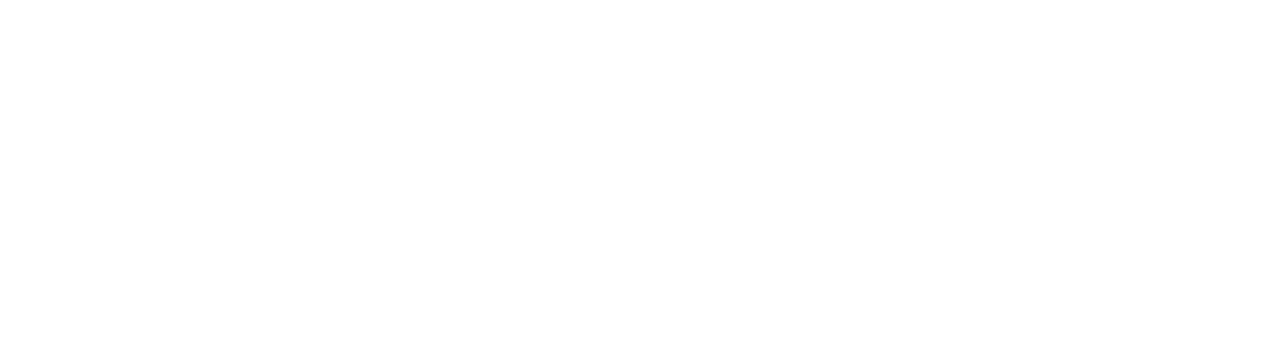
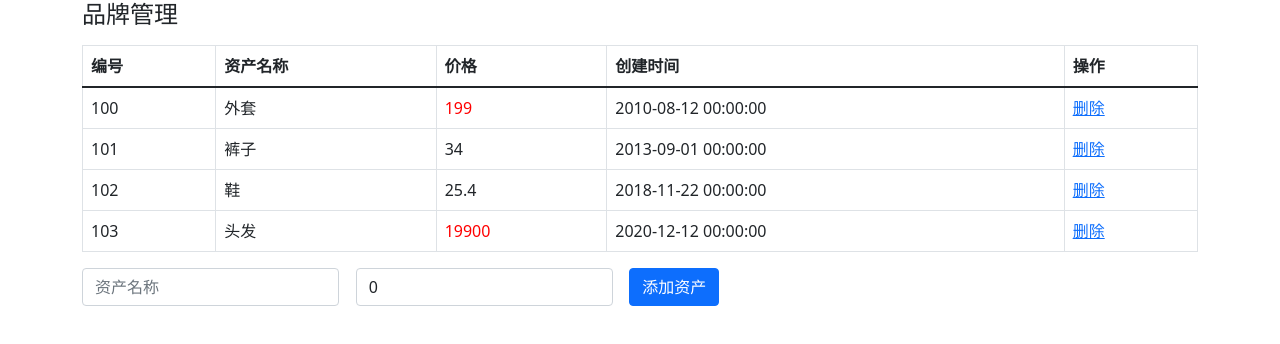
Before and after one commit to Disney-Princesses/Vue-day4, a Vue app: page / in a window 1280 px wide. Shown: the top 344 px of the page. Built offline with nearby package versions, Linux system fonts and the light colour scheme.

Commit message:
完成了品牌管理案例中的vue过滤器部分

```diff
--- a/package.json
+++ b/package.json
@@ -8,7 +8,9 @@
     "lint": "vue-cli-service lint"
   },
   "dependencies": {
+    "bootstrap": "^5.1.3",
     "core-js": "^3.8.3",
+    "moment": "^2.29.3",
     "vue": "^2.6.14"
   },
   "devDependencies": {
--- a/src/App.vue
+++ b/src/App.vue
@@ -1,14 +1,123 @@
 <template>
   <div id="app">
+    <div class="container">
+      <!-- 顶部框模块 -->
+      <div class="form-group">
+        <div class="input-group">
+          <h4>品牌管理</h4>
+        </div>
+      </div>
 
+      <!-- 数据表格 -->
+      <table class="table table-bordered table-hover mt-2">
+        <thead>
+          <tr>
+            <th>编号</th>
+            <th>资产名称</th>
+            <th>价格</th>
+            <th>创建时间</th>
+            <th>操作</th>
+          </tr>
+        </thead>
+        <tbody>
+          <tr v-for='item in list' :key='item.id'>
+            <td>{{item.id}}</td>
+            <td>{{item.name}}</td>
+
+            <!-- 如果价格超过100，就有red这个类 -->
+            <td :class="{red:item.price>100}">{{item.price}}</td>
+            <td>{{item.time | formate}}</td>
+            <td><a href="#" @click.prevent='delFn(item.id)'>删除</a></td>
+          </tr>
+          <!-- <tr style="background-color: #EEE">
+              <td>统计:</td>
+              <td colspan="2">总价钱为: 0</td>
+              <td colspan="2">平均价: 0</td>
+          </tr> -->
+        </tbody>
+          <!--
+        <tfoot >
+          <tr>
+            <td colspan="5" style="text-align: center">暂无数据</td>
+          </tr>
+        </tfoot>
+            -->
+      </table>
+
+      <!-- 添加资产 -->
+      <form class="form-inline" style="display:flex;">
+        <div class="form-group">
+          <div class="input-group">
+            <input
+              type="text"
+              class="form-control"
+              placeholder="资产名称"
+              v-model.trim='name'
+            />
+          </div>
+        </div>
+        &nbsp;&nbsp;&nbsp;&nbsp;
+        <div class="form-group">
+          <div class="input-group">
+            <input
+              type="text"
+              class="form-control"
+              placeholder="价格"
+              v-model.trim='price'
+            />
+          </div>
+        </div>
+        &nbsp;&nbsp;&nbsp;&nbsp;
+        <!-- 阻止表单提交 -->
+        <button class="btn btn-primary" @click.prevent='addFn'>添加资产</button>
+      </form>
+    </div>
   </div>
 </template>
 
 <script>
+// 1. 明确需求
+// 2. 标签+样式+默认数据
+// 3. 下载bootstrap, main.js引入bootstrap.css
+// 4. 把list数组 - 铺设表格
+// 5. 修改价格颜色
+export default {
+  data() {
+    return {
+      list: [
+        { id: 100, name: "外套", price: 199, time: new Date('2010-08-12')},
+        { id: 101, name: "裤子", price: 34, time: new Date('2013-09-01') },
+        { id: 102, name: "鞋", price: 25.4, time: new Date('2018-11-22') },
+        { id: 103, name: "头发", price: 19900, time: new Date('2020-12-12') }
+      ],
+      name:'',
+      price:0,
+    };
+  },
+  methods:{
+    addFn(){
+      if(this.name==''||this.price==0)
+      return alert("请填入信息后再提交！");
+      const id=this.list[this.list.length-1]?this.list[this.list.length-1].id+1:100;
+      this.list.push({
+        id,
+        name:this.name,
+        price:this.price,
+        time:new Date()
+      })
+    },
+    delFn(val){
+      const index=this.list.findIndex(ele=>ele.id==val);
+      this.list.splice(index,1);
+    }
+  }
+}
 
 
-export default {
-  name: 'App',
+</script>
 
+<style >
+.red{
+  color: red;
 }
-</script>
+</style>
--- a/src/main.js
+++ b/src/main.js
@@ -1,7 +1,12 @@
 import Vue from 'vue'
 import App from './App.vue'
+import "bootstrap/dist/css/bootstrap.css" // 默认找文件夹下的index文件(但是这个不是所以需要写路径)
+import moment from "moment"
 
 Vue.config.productionTip = false
+Vue.filter("formate",(val)=>{
+  return moment(val).format("YYYY-MM-DD  HH:mm:ss")
+})
 
 new Vue({
   render: h => h(App),
```
Also changed, not shown: src/components/01-vue过滤器课堂案例品牌管理.vue (added), 1 other file (tests, documents, lock files or other folders).
